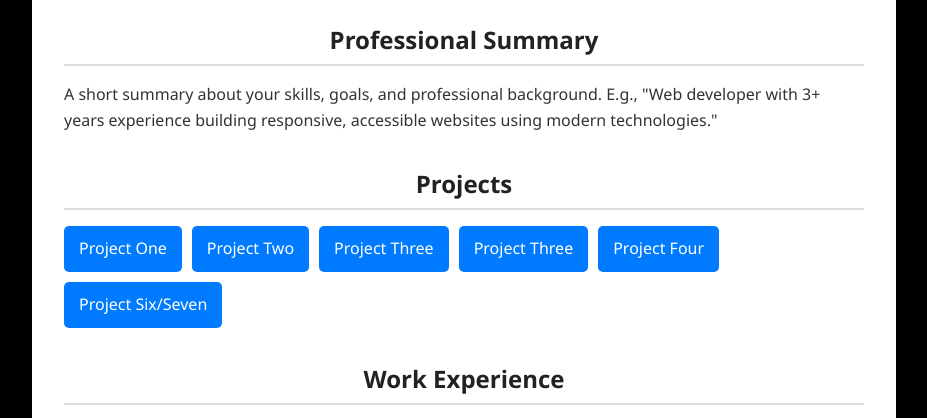
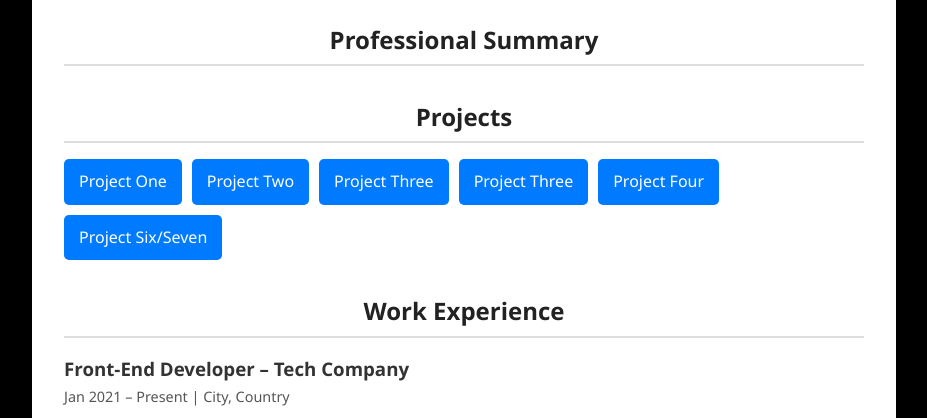
Before and after one commit to m0LTEX/m0LTEX.github.io, a plain HTML site: page index.html in a window 1280 px wide. Shown: the part 322-740 px from the top of the page, without its empty margins (176-1103 px from the left). Drawn offline with Linux system fonts and the light colour scheme.

Commit message:
ars tsmo

```diff
--- a/index.html
+++ b/index.html
@@ -129,8 +129,7 @@
     <div class="section">
       <h2>Professional Summary</h2>
       <p>
-        A short summary about your skills, goals, and professional background.
-        E.g., "Web developer with 3+ years experience building responsive, accessible websites using modern technologies."
+
       </p>
     </div>
 
```
